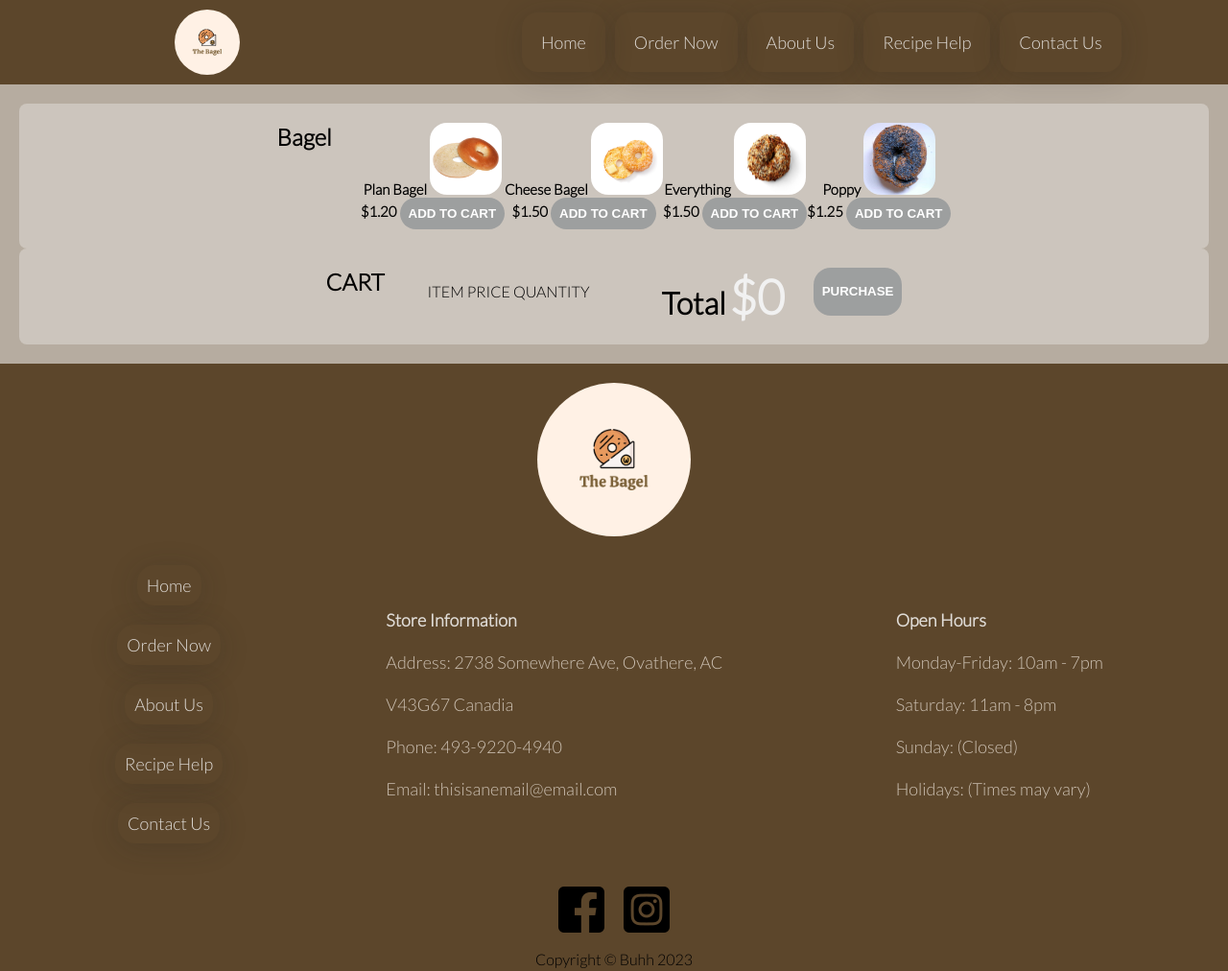
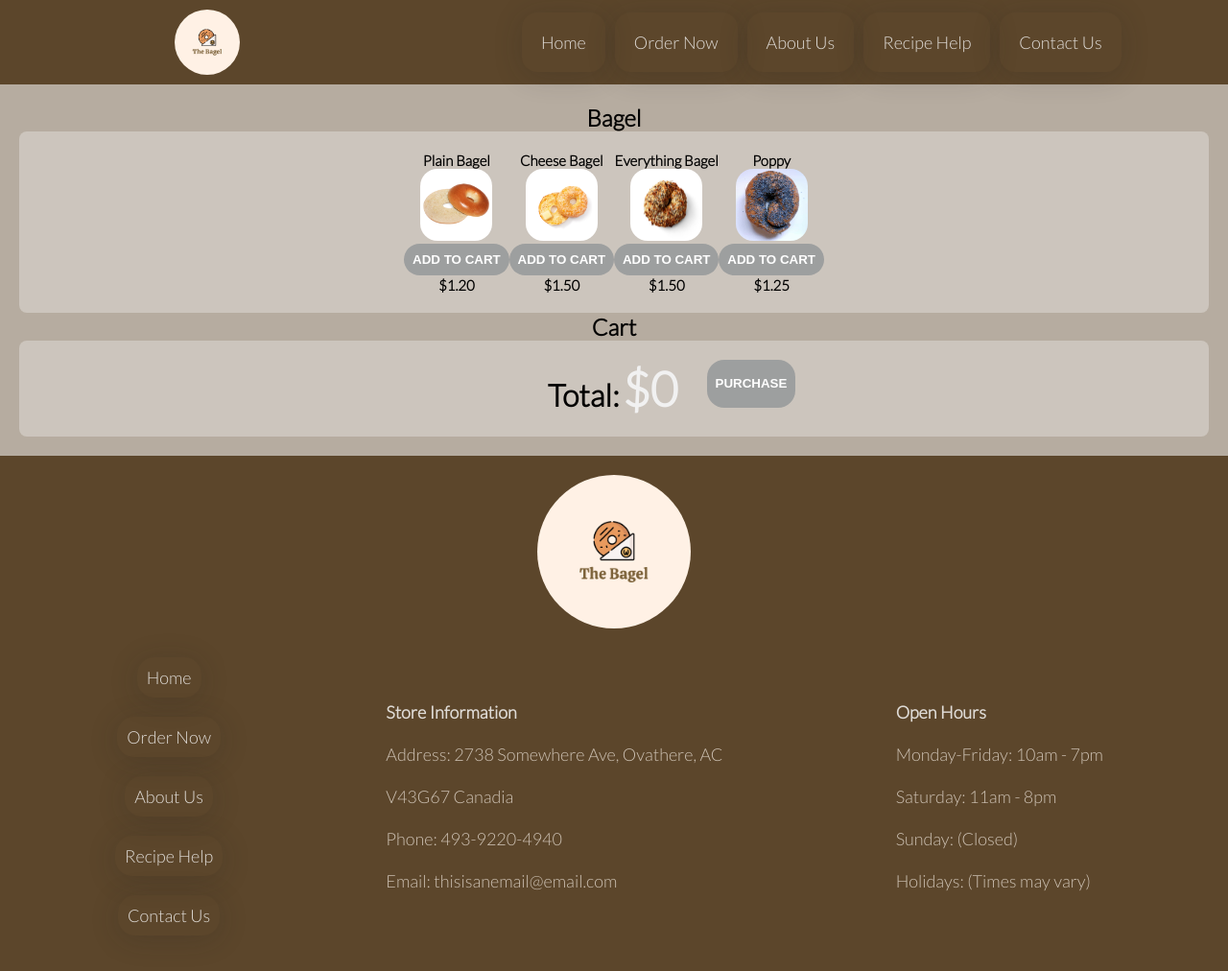
Before and after one commit to HoneyB2020/1280Project, a plain HTML site: page order.html in a window 1280 px wide. Shown: the top 1012 px of the page at 96% size. Drawn offline with Linux system fonts and the light colour scheme; files that its build step writes are made by us from their sources.

Commit message:
Update order.html

```diff
--- a/order.html
+++ b/order.html
@@ -5,8 +5,8 @@
     <meta charset="UTF-8">
     <meta http-equiv="X-UA-Compatible" content="IE=edge">
     <meta name="viewport" content="width=device-width, initial-scale=1.0">
-    <link rel="stylesheet" href="css/style.css">
-    <link rel="stylesheet" href="css/storestyle.css">
+    <link rel="stylesheet" href="style.css">
+    <link rel="stylesheet" href="storestyle.css">
     <link rel="preconnect" href="https://fonts.googleapis.com">
     <link rel="preconnect" href="https://fonts.gstatic.com" crossorigin>
     <link href="https://fonts.googleapis.com/css2?family=Lato:wght@300&display=swap" rel="stylesheet">
@@ -29,58 +29,61 @@
     </header>
 
     <div class="main">
+        <h2 class="section-header">Bagel</h2>
         <section class="container content-section">
-            <h2 class="section-header">Bagel</h2>
+
             <div class="shop-items">
                 <div class="shop-item">
-                    <span class="shop-item-title">Plan Bagel</span>
+                    <span class="shop-item-title">Plain Bagel</span> <br>
+
                     <img class="shop-item-image" src="images/plain.jpg">
                     <div class="shop-item-details">
+                        <button class="btn btn-primary shop-item-button" type="button">ADD TO CART</button> <br>
                         <span class="shop-item-price">$1.20</span>
-                        <button class="btn btn-primary shop-item-button" type="button">ADD TO CART</button>
                     </div>
                 </div>
                 <div class="shop-item">
-                    <span class="shop-item-title">Cheese Bagel</span>
+                    <span class="shop-item-title">Cheese Bagel</span> <br>
                     <img class="shop-item-image" src="images/cheese.png">
                     <div class="shop-item-details">
+                        <button class="btn btn-primary shop-item-button" type="button">ADD TO CART</button> <br>
                         <span class="shop-item-price">$1.50</span>
-                        <button class="btn btn-primary shop-item-button" type="button">ADD TO CART</button>
                     </div>
                 </div>
                 <div class="shop-item">
-                    <span class="shop-item-title">Everything</span>
+                    <span class="shop-item-title">Everything Bagel</span> <br>
                     <img class="shop-item-image" src="images/everything.jpg">
                     <div class="shop-item-details">
+                        <button class="btn btn-primary shop-item-button" type="button">ADD TO CART</button> <br>
                         <span class="shop-item-price">$1.50</span>
-                        <button class="btn btn-primary shop-item-button" type="button">ADD TO CART</button>
                     </div>
                 </div>
                 <div class="shop-item">
-                    <span class="shop-item-title">Poppy</span>
+                    <span class="shop-item-title">Poppy</span> <br>
                     <img class="shop-item-image" src="images/poppy.jpg">
                     <div class="shop-item-details">
+                        <button class="btn btn-primary shop-item-button" type="button">ADD TO CART</button> <br>
                         <span class="shop-item-price">$1.25</span>
-                        <button class="btn btn-primary shop-item-button" type="button">ADD TO CART</button>
                     </div>
                 </div>
             </div>
         </section>
 
 
+        <h2 class="section-header">Cart</h2>
+        <section class="container content-section">
 
-        <section class="container content-section">
-            <h2 class="section-header">CART</h2>
             <div class="cart-row">
-                <span class="cart-item cart-header cart-column">ITEM</span>
+                <!-- <span class="cart-item cart-header cart-column">ITEM</span>
                 <span class="cart-price cart-header cart-column">PRICE</span>
-                <span class="cart-quantity cart-header cart-column">QUANTITY</span>
+                <span class="cart-quantity cart-header cart-column">QUANTITY</span> -->
             </div>
+            <br>
             <div class="cart-items">
 
             </div>
             <div class="cart-total">
-                <strong class="cart-total-title">Total</strong>
+                <strong class="cart-total-title">Total:</strong>
                 <span class="cart-total-price">$0</span>
             </div>
             <button class="btn btn-primary btn-purchase" type="button">PURCHASE</button>
```
